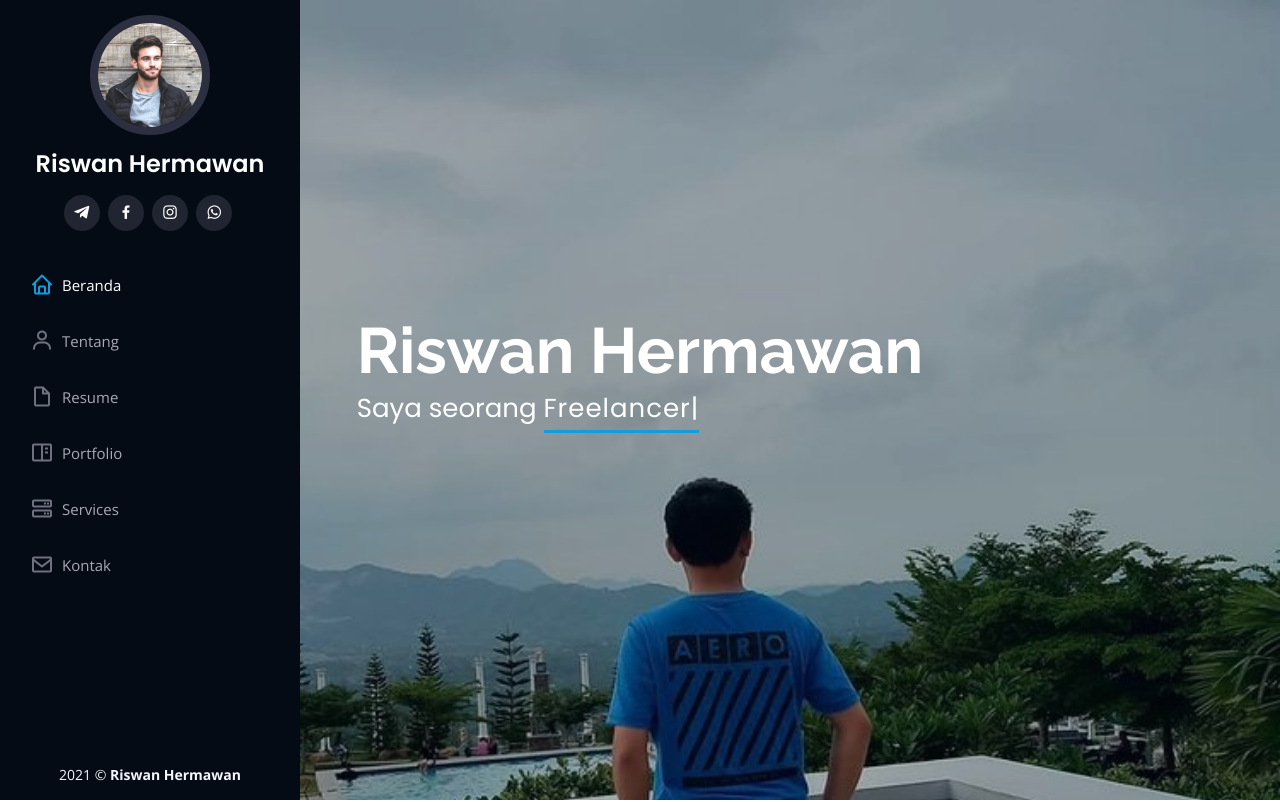
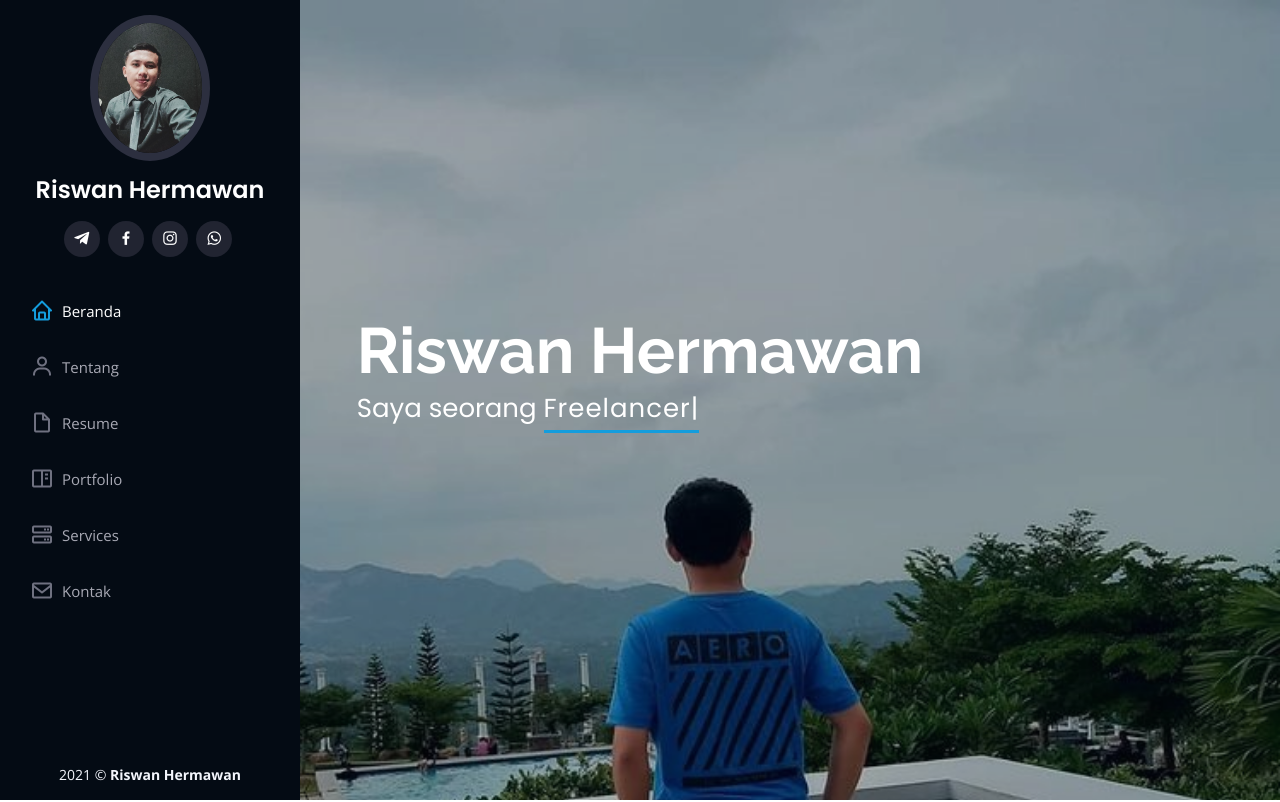
Before and after one commit to zonewanz/zonewanz.github.io, a plain HTML site: page index.html in a window 1280 px wide. Shown: the top 802 px of the page. Drawn offline with nearby package versions, Linux system fonts and the light colour scheme.

Commit message:
Update index.html

```diff
--- a/index.html
+++ b/index.html
@@ -45,7 +45,7 @@
     <div class="d-flex flex-column">
 
       <div class="profile">
-        <img src="assets/img/profile-img.jpg" alt="" class="img-fluid rounded-circle">
+        <img src="assets/img/profile-img2.jpg" alt="" class="img-fluid rounded-circle">
         <h1 class="text-light"><a href="index.html">Riswan Hermawan</a></h1>
         <div class="social-links mt-3 text-center">
           <a href="#" class="telegram"><i class="bx bxl-telegram"></i></a>
```
